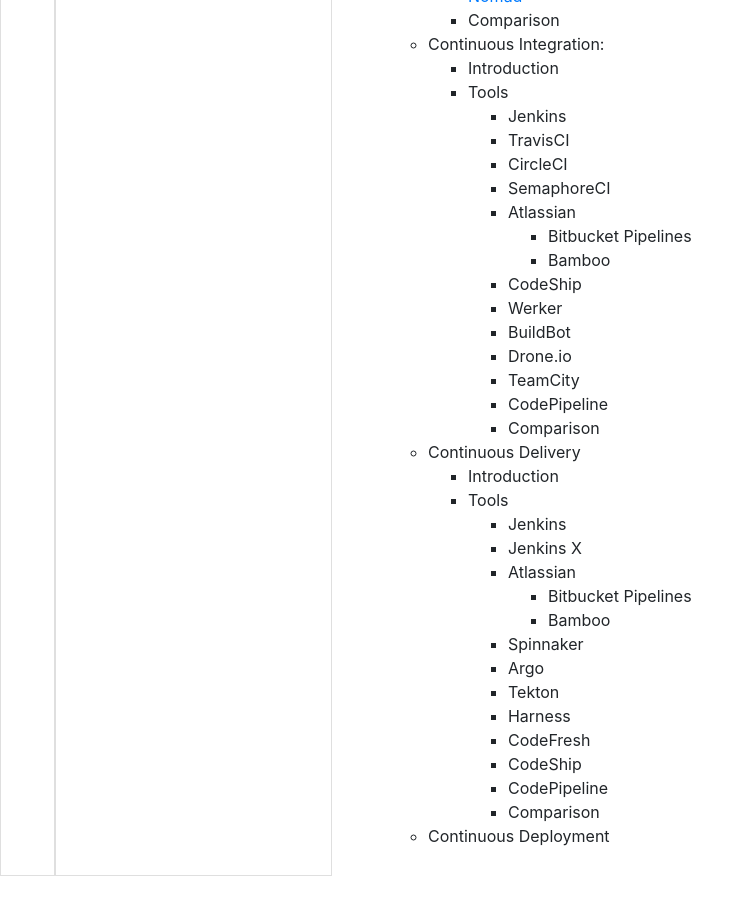
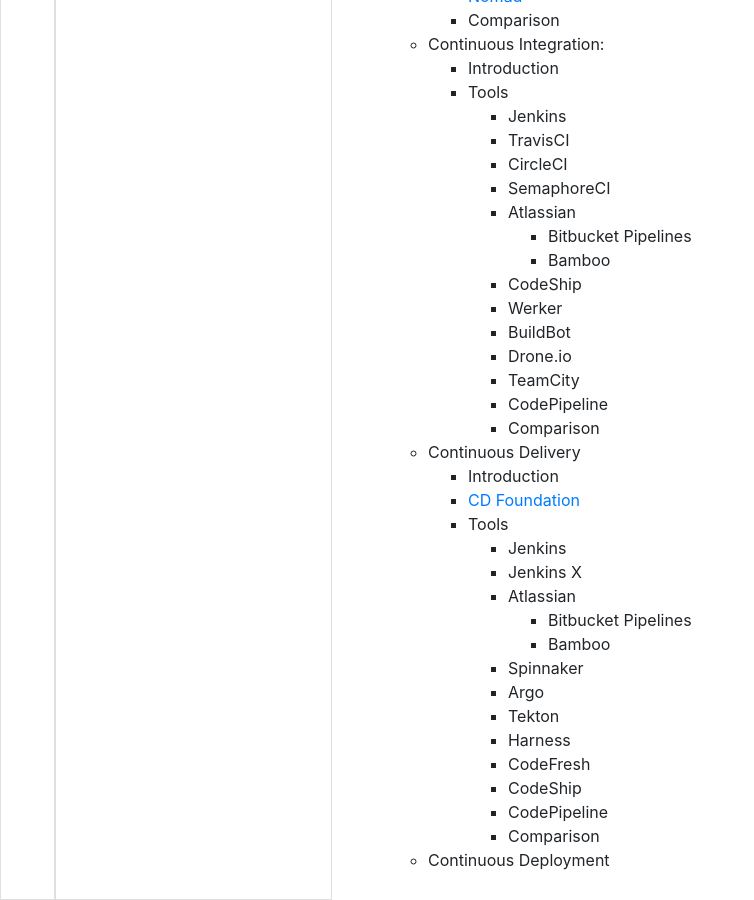
Before and after one commit to mattmccarty/mattmccarty.github.io, a Jekyll site: the page built from _wiki/index.md, in a window 1280 px wide and 900 px high, scrolled down 2244 px. Shown: the whole window, without its empty margins (0-754 px from the left). Built offline with Jekyll 4.4.1, drawn with Linux system fonts in a browser that asks for light colours; nearby versions of some CDN libraries; before the commit the page ends 3120 px from its top, so only the background shows below that.

Commit message:
adding cd-foundation to outline

```diff
--- a/_wiki/index.md
+++ b/_wiki/index.md
@@ -112,6 +112,7 @@ The articles in this section are a work inprogress. The list below serves as an
       - Comparison
   - Continuous Delivery
     - Introduction
+    - [CD Foundation](https://cd.foundation/)
     - Tools
       - Jenkins
       - Jenkins X
```
